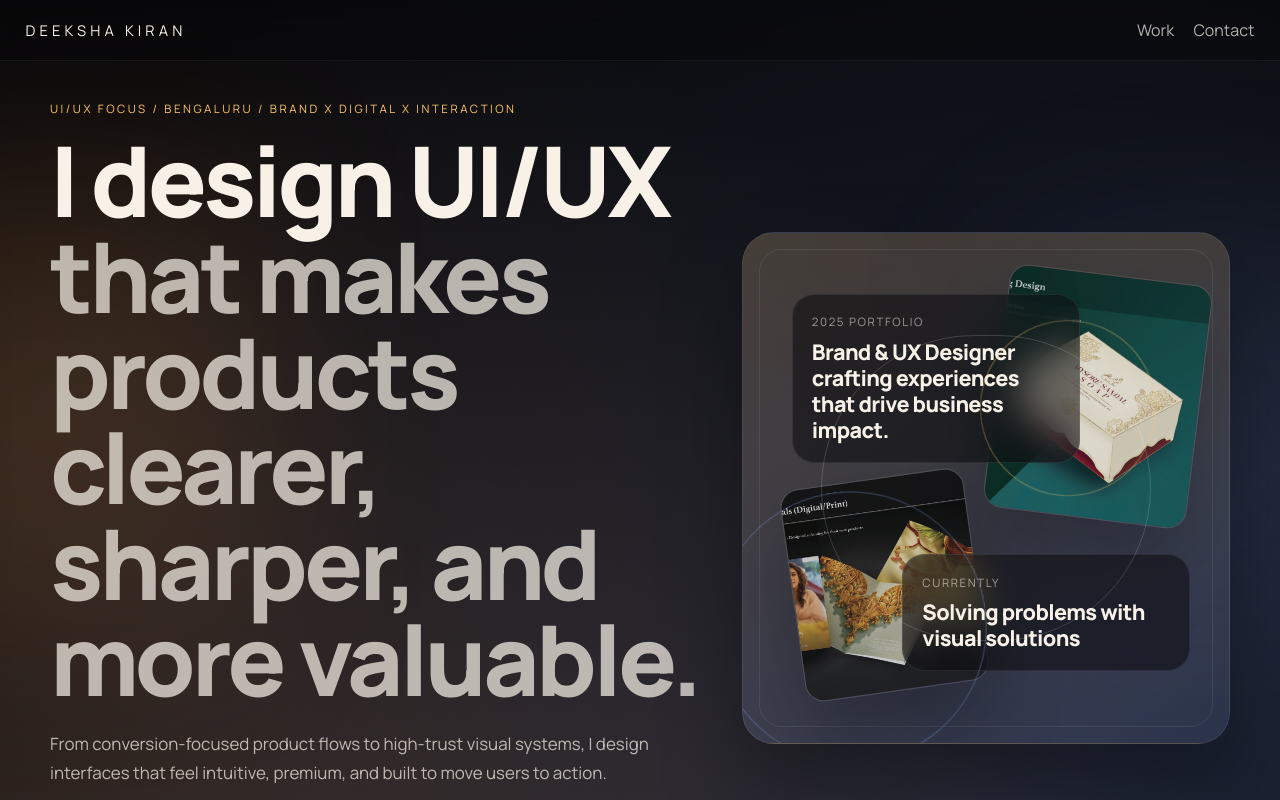
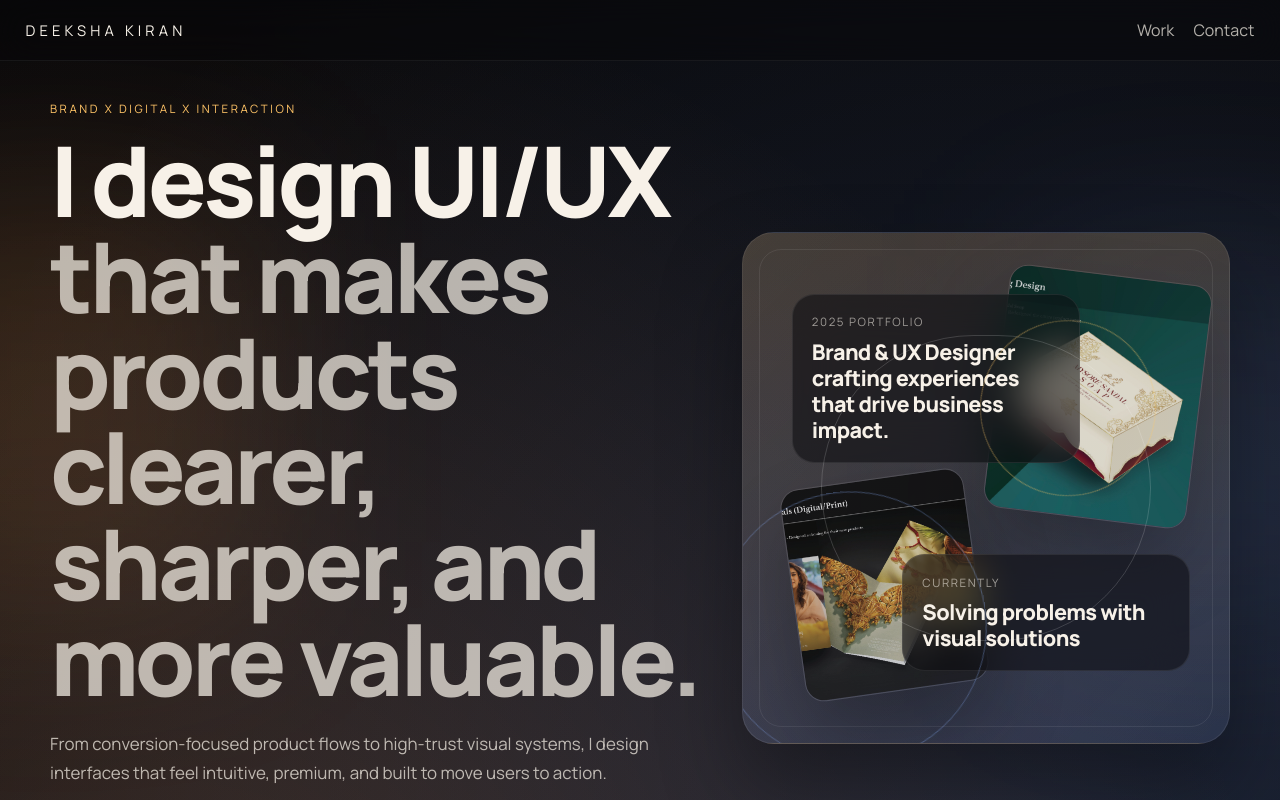
Before and after one commit to chandrashekartmops95/kandha, a React (Vite) app: page / in a window 1280 px wide. Shown: the top 800 px of the page. Built offline with nearby package versions, Linux system fonts and the light colour scheme.

Commit message:
Simplify portfolio eyebrow copy

```diff
--- a/src/App.jsx
+++ b/src/App.jsx
@@ -187,7 +187,7 @@ function HomePage({
     <>
       <section className="hero">
         <div className="hero-copy">
-          <p className="eyebrow">UI/UX Focus / Bengaluru / Brand x Digital x Interaction</p>
+          <p className="eyebrow">Brand x Digital x Interaction</p>
           <h1>
             I design UI/UX
             <span> that makes products clearer, sharper, and more valuable.</span>
```
